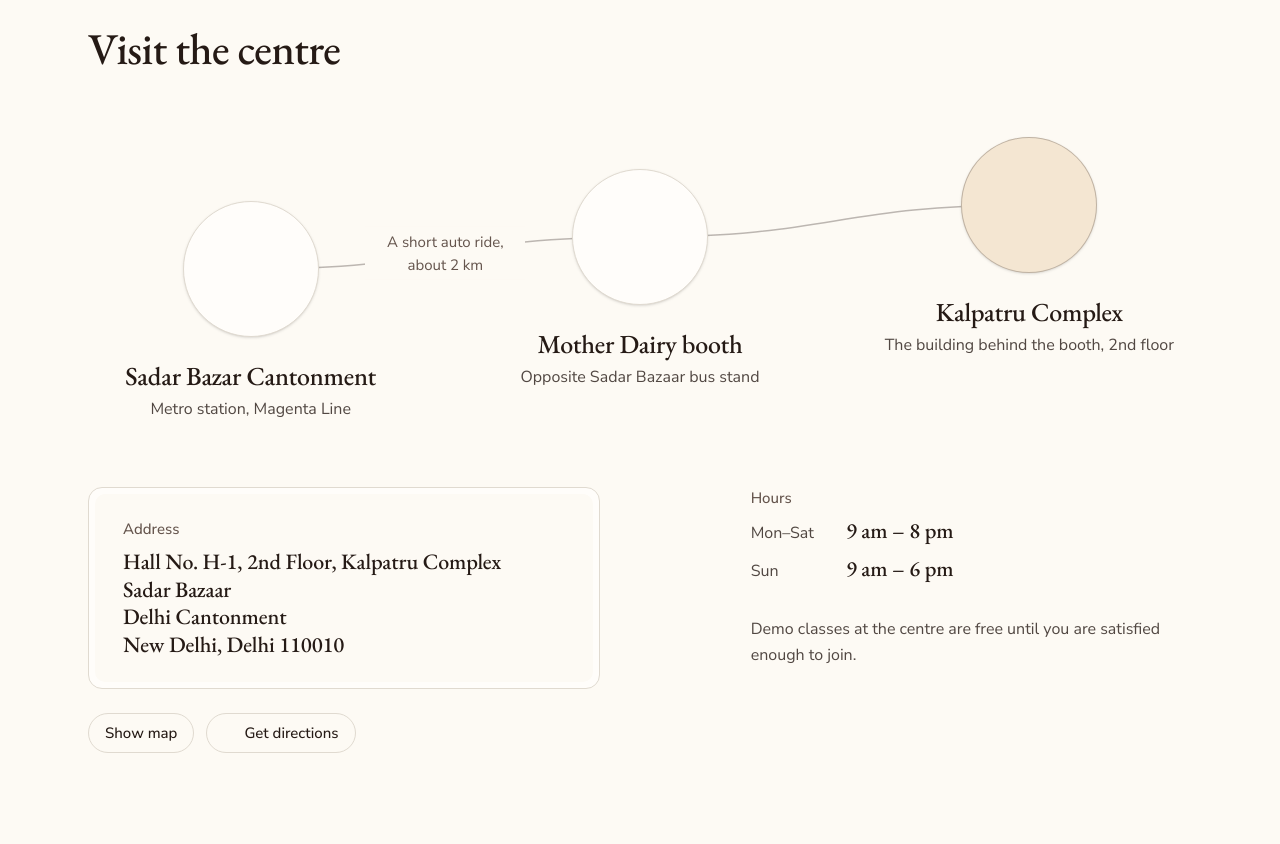
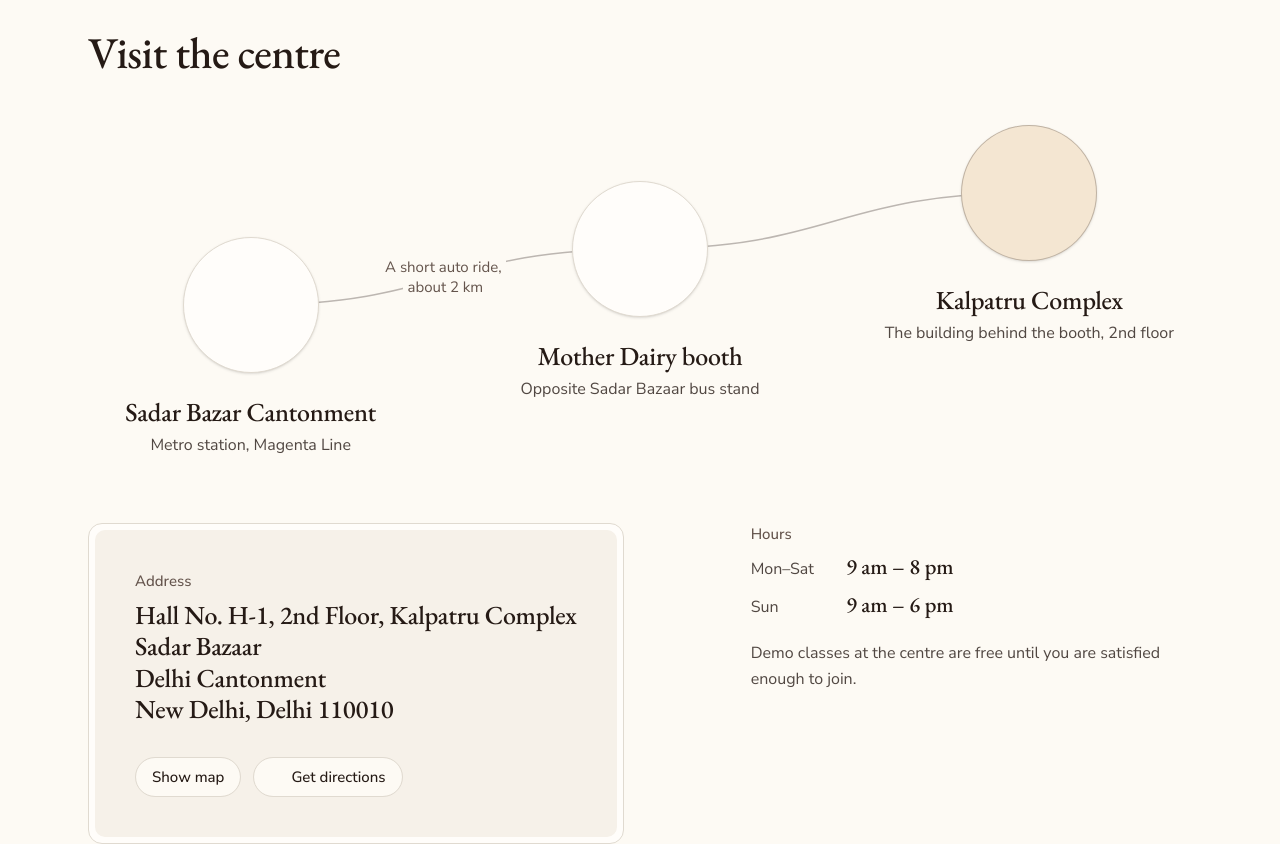
Before and after one commit to imkrrish/dakshstudycircle, a Next.js app: page /contact in a window 1280 px wide. Shown: the part 1460-2304 px from the top of the page. Built offline with nearby package versions, Linux system fonts and the light colour scheme; some icons are missing.

Commit message:
style(contact): polish route curve, address card and contact buttons

```diff
--- a/src/components/sections/contact-reach-section.tsx
+++ b/src/components/sections/contact-reach-section.tsx
@@ -55,7 +55,7 @@ function ContactReachSection({
                     button={button}
                     size="lg"
                     showNumber={false}
-                    className="h-11 w-full px-5 text-base sm:w-auto"
+                    className="h-11 w-full px-5 text-base sm:w-auto md:h-12 md:px-6 md:text-lead md:[&_svg:not([class*='size-'])]:size-5"
                   />
                 ))}
               </div>
--- a/src/components/sections/contact-route.tsx
+++ b/src/components/sections/contact-route.tsx
@@ -60,7 +60,7 @@ function ContactRoute({
   return (
     <ContactRouteMotion
       style={{ "--n": stations.length } as CSSProperties}
-      className="grid gap-y-(--gap-y) [--disc:4.5rem] [--gap-x:4rem] [--gap-y:3rem] [--rise:0px] md:[--disc:6rem] lg:grid-cols-[repeat(var(--n),minmax(0,1fr))] lg:gap-x-(--gap-x) lg:gap-y-0 lg:[--disc:8.5rem] lg:[--rise:2rem]"
+      className="grid gap-y-(--gap-y) [--disc:4.5rem] [--gap-x:4rem] [--gap-y:3rem] [--rise:0px] md:[--disc:6rem] lg:grid-cols-[repeat(var(--n),minmax(0,1fr))] lg:gap-x-(--gap-x) lg:gap-y-0 lg:[--disc:8.5rem] lg:[--rise:3.5rem]"
     >
       {stations.map((station, i) => (
         <li
@@ -127,8 +127,12 @@ function ContactRoute({
             </p>
           </div>
           {station.toNext && (
-            <p className="col-start-2 mt-4 max-w-56 text-sm text-muted-foreground lg:absolute lg:top-[calc(var(--pad)-var(--rise)/2+var(--disc)/2)] lg:left-[calc(100%+var(--gap-x)/2)] lg:z-10 lg:mt-0 lg:w-40 lg:-translate-1/2 lg:bg-(--caption-bg) lg:px-2 lg:py-1 lg:text-center">
-              <Unbroken text={station.toNext} keep="tail" />
+            <p className="col-start-2 mt-4 max-w-56 text-sm text-muted-foreground lg:absolute lg:top-[calc(var(--pad)-var(--rise)/2+var(--disc)/2)] lg:left-[calc(100%+var(--gap-x)/2)] lg:z-10 lg:mt-0 lg:w-44 lg:-translate-1/2 lg:text-center lg:leading-5">
+              {/* The paper sits only behind the words, line by line, so the
+                  curve stays visible right up to the letters. */}
+              <span className="lg:bg-(--caption-bg) lg:box-decoration-clone lg:px-1">
+                <Unbroken text={station.toNext} keep="tail" />
+              </span>
             </p>
           )}
         </li>
--- a/src/components/sections/contact-visit-section.tsx
+++ b/src/components/sections/contact-visit-section.tsx
@@ -47,16 +47,19 @@ function ContactVisitSection({
       id={id}
       aria-labelledby={`${id}-heading`}
     >
-      <Container className="flex flex-col gap-12 lg:gap-16">
+      <Container className="flex flex-col gap-10 md:gap-12">
         <SectionHeading id={`${id}-heading`} title={heading} />
         <ContactRoute stations={route.stations} />
-        <div className="grid gap-14 lg:grid-cols-12 lg:gap-x-8">
-          <div className="flex max-w-lg flex-col gap-6 lg:col-span-6">
-            {/* The printed mat of the hero photo, holding a paper plate. */}
+        <div className="mt-2 grid gap-14 md:mt-0 lg:mt-4 lg:grid-cols-12 lg:items-start lg:gap-x-8">
+          <div className="max-w-xl lg:col-span-6">
+            {/* A printed address card: the mat of the hero photo (ring) holding
+                a plate of a different tone. The map and the buttons live
+                inside it, under the address. */}
             <div className="rounded-xl border bg-card p-1.5">
-              <div className="flex flex-col gap-2 rounded-lg bg-background px-5 py-5 md:px-7 md:py-6">
+              <div className="flex flex-col gap-8 rounded-lg bg-muted px-6 py-7 md:px-10 md:py-10">
+                <div className="flex flex-col gap-2">
                   <p className={labelClass}>{labels.address}</p>
-                <address className="font-heading text-subtitle not-italic">
+                  <address className="font-heading text-title not-italic">
                     {addressLines.map((line) => (
                       <span key={line} className="block">
                         <Unbroken text={line} />
@@ -64,12 +67,15 @@ function ContactVisitSection({
                     ))}
                   </address>
                 </div>
-            </div>
                 {map ? (
                   <MapFacade {...map}>{buttons}</MapFacade>
                 ) : (
-              <div className="flex flex-col gap-3 sm:flex-row">{buttons}</div>
+                  <div className="flex flex-col gap-3 sm:flex-row">
+                    {buttons}
+                  </div>
                 )}
+              </div>
+            </div>
           </div>
           <div className="flex flex-col gap-2 lg:col-span-5 lg:col-start-8">
             <p className={labelClass}>{labels.hours}</p>
@@ -85,7 +91,7 @@ function ContactVisitSection({
                 </div>
               ))}
             </dl>
-            <p className="mt-6 max-w-prose text-foreground/80">{note}</p>
+            <p className="mt-3 max-w-prose text-foreground/80">{note}</p>
           </div>
         </div>
       </Container>
--- a/src/components/sections/map-facade.tsx
+++ b/src/components/sections/map-facade.tsx
@@ -7,10 +7,10 @@ import { Button } from "@/components/ui/button"
 import type { ContactVisitMap } from "@/lib/content/sections/contact-visit"
 
 // A click-to-load map. Nothing is requested from Google until the visitor taps
-// "Show map": then the button goes, the map opens below the actions in a
-// printed mat (the same frame as the hero photo) and the iframe gets focus.
+// "Show map": then the button goes, the map opens inside the address card,
+// under the address and above the buttons, and the iframe gets focus.
 // `children` are the section's own action buttons (Get directions); they stay
-// where they are. Without JavaScript "Show map" is hidden and the directions
+// at the card's foot. Without JavaScript "Show map" is hidden and the directions
 // button is the way in.
 function MapFacade({
   embedUrl,
@@ -31,6 +31,19 @@ function MapFacade({
       data-slot="map-facade"
       className={cn("flex flex-col gap-6", className)}
     >
+      {loaded && (
+        <div className="relative aspect-4/3 overflow-clip rounded-lg bg-background lg:aspect-video">
+          <iframe
+            ref={iframeRef}
+            src={embedUrl}
+            title={title}
+            loading="lazy"
+            referrerPolicy="strict-origin-when-cross-origin"
+            allowFullScreen
+            className="absolute inset-0 size-full border-0 focus-ring"
+          />
+        </div>
+      )}
       <div className="flex flex-col gap-3 sm:flex-row">
         {!loaded && (
           <Button
@@ -44,21 +57,6 @@ function MapFacade({
         )}
         {children}
       </div>
-      {loaded && (
-        <div className="rounded-xl border bg-card p-1.5">
-          <div className="relative aspect-4/3 overflow-clip rounded-lg bg-muted lg:aspect-video">
-            <iframe
-              ref={iframeRef}
-              src={embedUrl}
-              title={title}
-              loading="lazy"
-              referrerPolicy="strict-origin-when-cross-origin"
-              allowFullScreen
-              className="absolute inset-0 size-full border-0 focus-ring"
-            />
-          </div>
-        </div>
-      )}
     </div>
   )
 }
```
Lines whose indentation alone changed are shown as unchanged.
